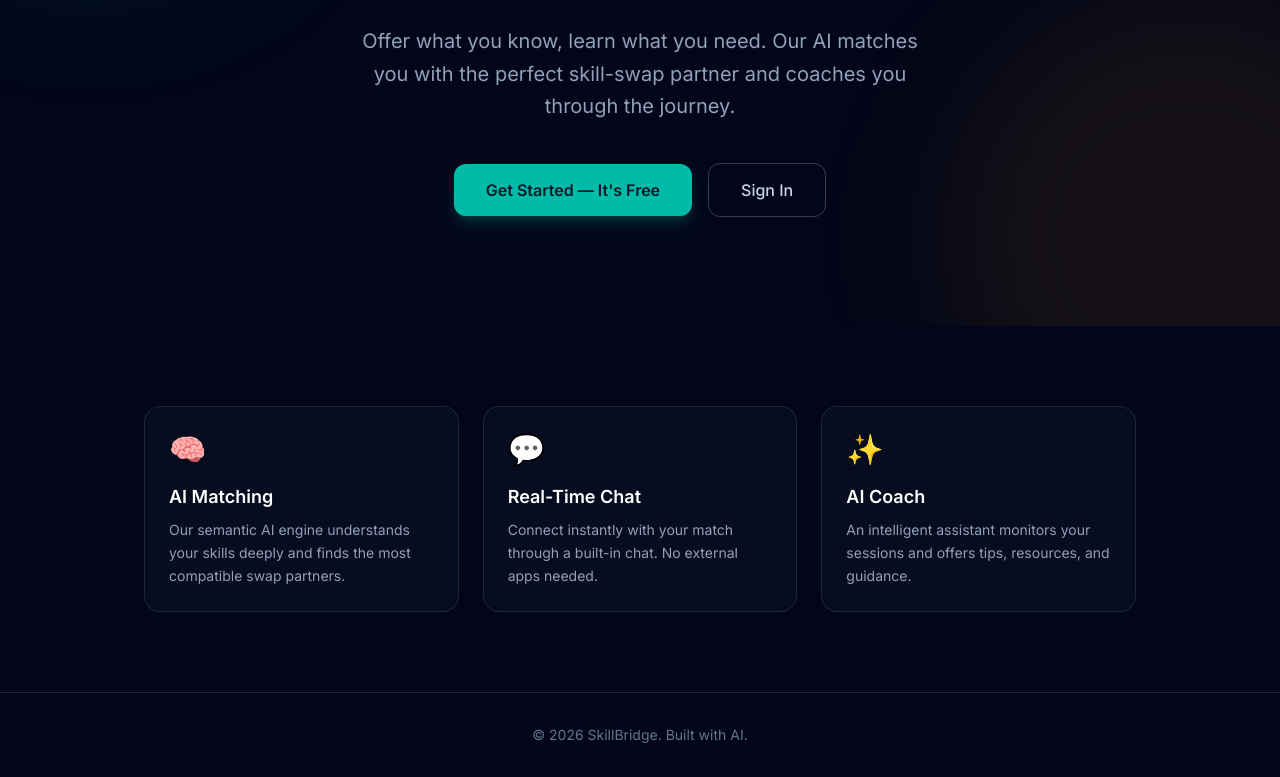
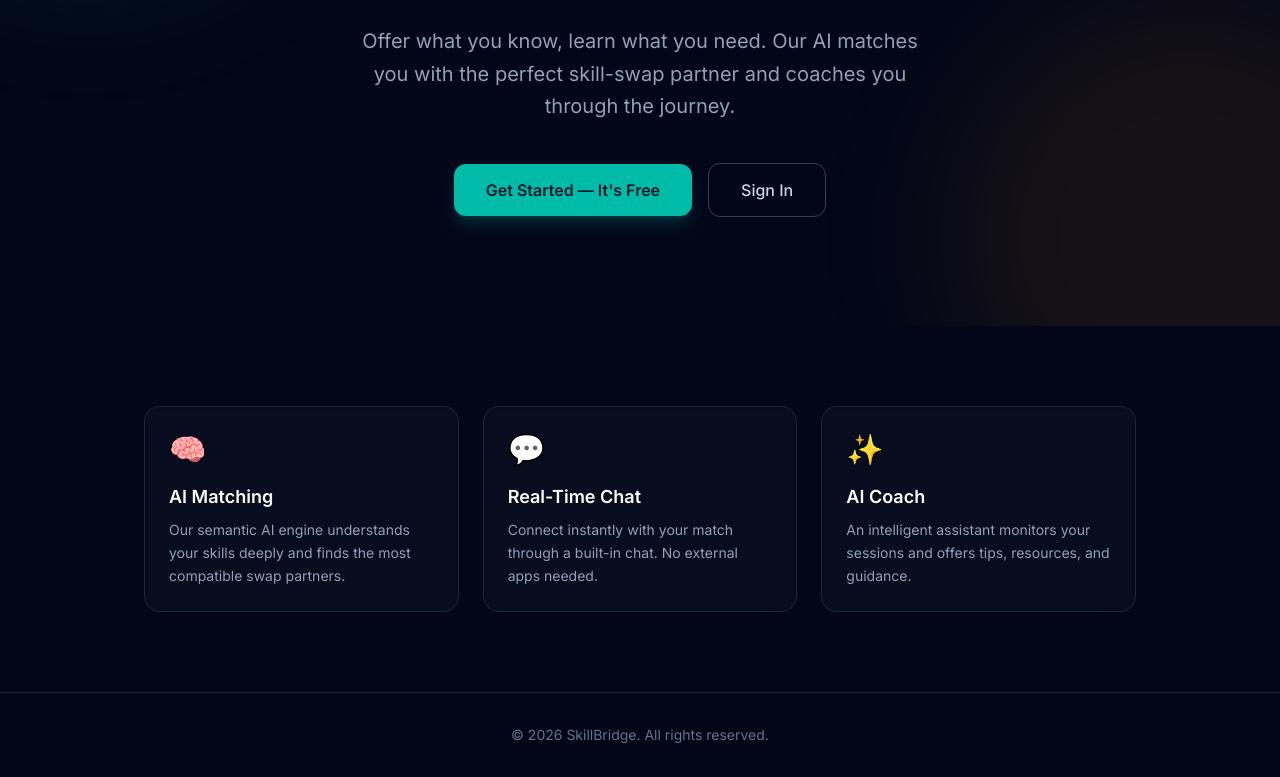
Before and after one commit to musadiq7860/skillbridge, a Next.js app in the folder frontend/: page / in a window 1280 px wide. Shown: the part 419-1196 px from the top of the page. Built offline with nearby package versions, Linux system fonts and the light colour scheme; no server answers.

Commit message:
chore: update footer text and remove generated config files

```diff
--- a/frontend/app/page.tsx
+++ b/frontend/app/page.tsx
@@ -93,7 +93,7 @@ export default function HomePage() {
       {/* Footer */}
       <footer className="border-t border-slate-800 py-8">
         <div className="container mx-auto px-4 text-center text-sm text-slate-500">
-          © {new Date().getFullYear()} SkillBridge. Built with AI.
+          © {new Date().getFullYear()} SkillBridge. All rights reserved.
         </div>
       </footer>
     </div>
```
Also changed, not shown: 2 other files (tests, documents, lock files or other folders).
